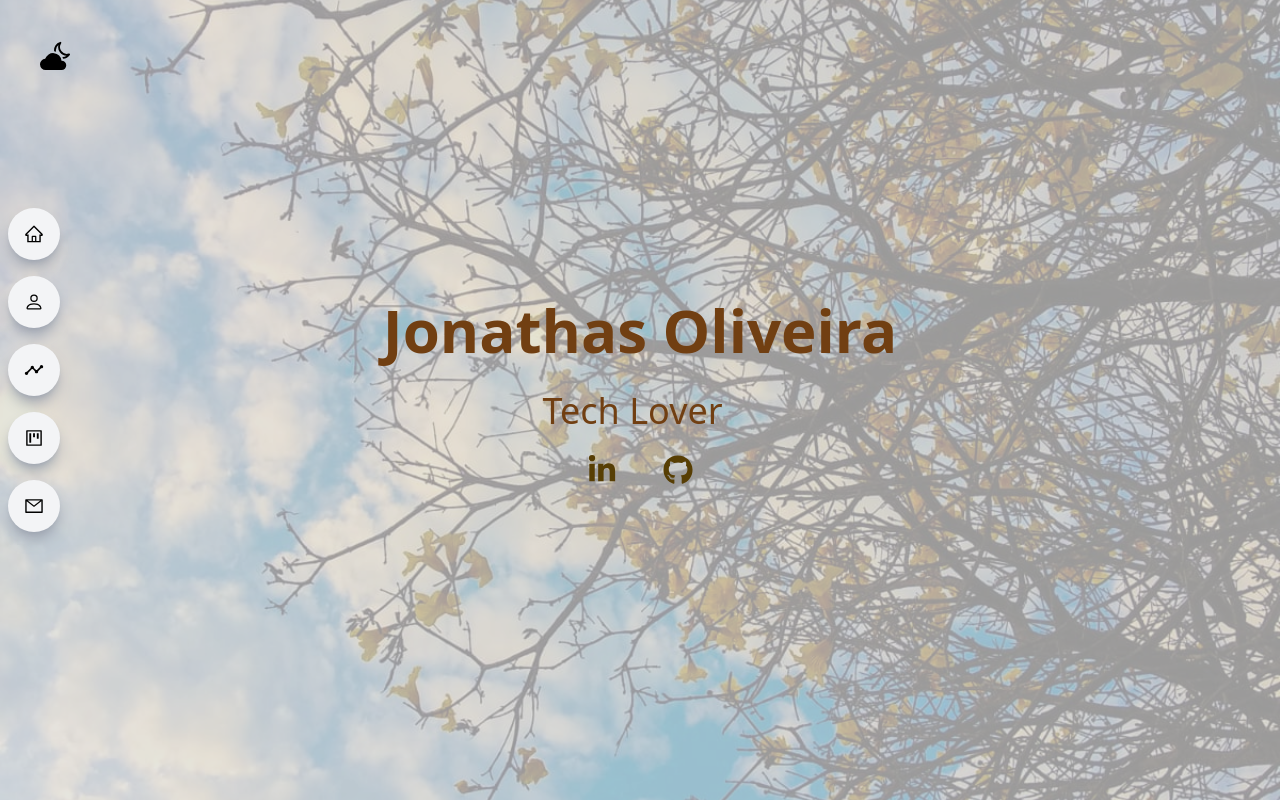
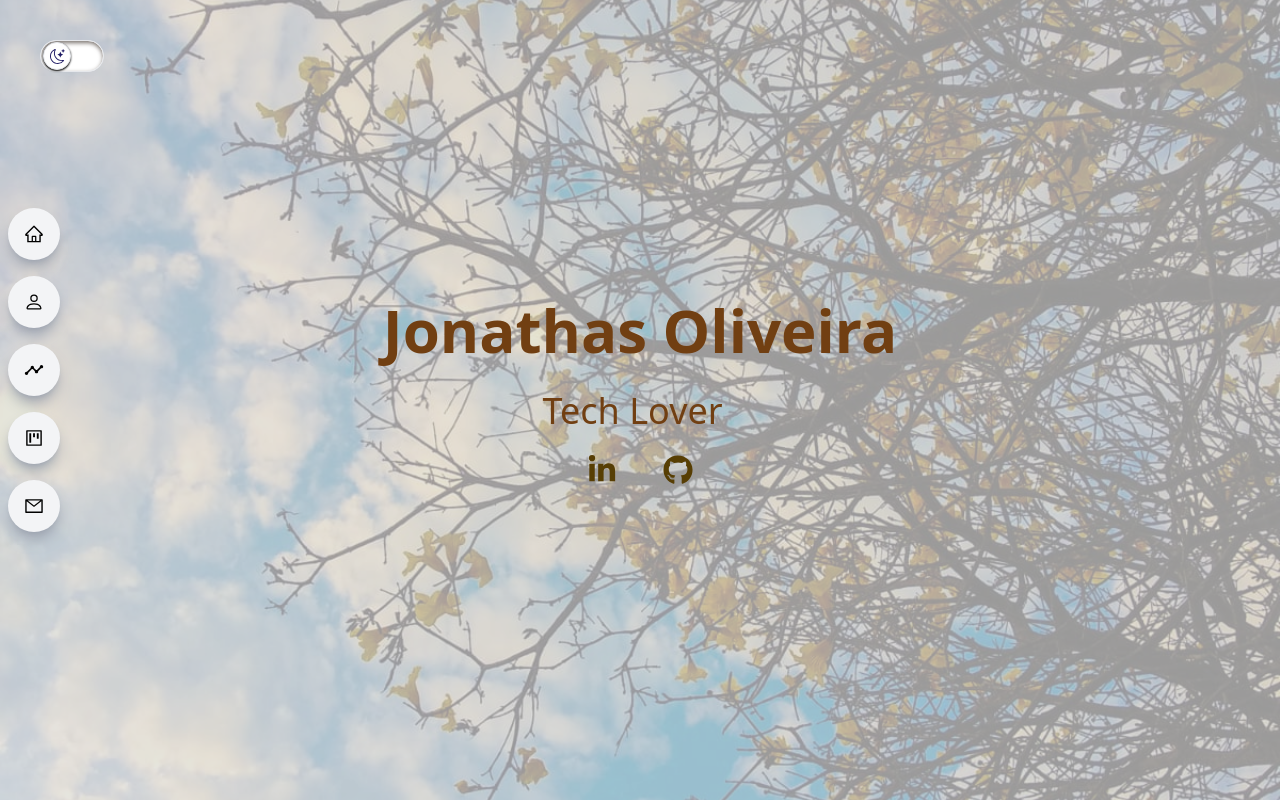
Before and after one commit to jonnoliveira/jonnoliveira.github.io, a React (Vite) app: page / in a window 1280 px wide. Shown: the top 802 px of the page. Built offline with nearby package versions, Linux system fonts and the light colour scheme.

Commit message:
feat: added full implementation of the dark mode theme

```diff
--- a/src/components/HandleTheme.jsx
+++ b/src/components/HandleTheme.jsx
@@ -1,22 +1,27 @@
 import React, { useEffect, useState } from 'react'
-import { BsCloudMoonFill } from 'react-icons/bs'
-import { FaRegSun } from 'react-icons/fa'
+import { BsMoonStars } from 'react-icons/bs'
+import { PiSunHorizonBold } from 'react-icons/pi'
 import useHandleTheme from '../hook/useHandleTheme'
 
 function HandleTheme() {
   const { theme, handleThemeSwitch } = useHandleTheme()
 
   return (
-    <button
-      onClick={handleThemeSwitch}
-      className="fixed top-10 left-10 z-[99] dark:text-white"
+    <div className="fixed flex items-center top-10 left-10 z-[99] bg-white w-16 h-8 rounded-full shadow-inner shadow-stone-500 cursor-pointer border dark:bg-stone-400 dark:border-stone-300"
     >
-      {
-        theme === 'dark'
-          ? <FaRegSun size={30} />
-          : <BsCloudMoonFill size={30} />
-      }
-    </button >
+      <button
+        className="bg-white border w-7 h-7 ml-[0.15rem] dark:mr-[0.15rem] rounded-full shadow-sm shadow-black duration-500 ease-in-out dark:translate-x-[1.9rem]"
+        onClick={handleThemeSwitch}
+      >
+        <div className="w-full h-full flex items-center justify-center">
+          {
+            theme === 'dark'
+              ? <PiSunHorizonBold size={15} color={'#ddab35'} />
+              : <BsMoonStars size={15} color={'#1e1a65'} />
+          }
+        </div>
+      </button>
+    </div >
   );
 }
 
--- a/src/hook/useHandleTheme.jsx
+++ b/src/hook/useHandleTheme.jsx
@@ -1,7 +1,7 @@
 import { useEffect, useState } from 'react'
 
 function useHandleTheme() {
-  const [theme, setTheme] = useState("light")
+  const [theme, setTheme] = useState(null);
 
   useEffect(() => {
     if (window.matchMedia('(prefers-color-scheme: dark)').matches) {
@@ -22,6 +22,7 @@ function useHandleTheme() {
   const handleThemeSwitch = () => {
     setTheme(theme === "dark" ? "light" : "dark");
   }
+
   return { theme, handleThemeSwitch };
 }
 
--- a/src/pages/Home.jsx
+++ b/src/pages/Home.jsx
@@ -1,4 +1,3 @@
-import React, { useEffect } from 'react';
 import { TypeAnimation } from 'react-type-animation';
 import { FaLinkedinIn, FaGithub } from 'react-icons/fa';
 import bg_image from '../assets/home_img.jpg';
--- a/src/pages/Resume.jsx
+++ b/src/pages/Resume.jsx
@@ -41,7 +41,7 @@ function Resume() {
           ))
         }
 
-        <h4 className="text-xl font-semibold text-center text-[#573e04] mt-10 dark:text-white/70">Keeping an eye on:</h4>
+        <h4 className="text-xl font-semibold text-center text-[#573e04] mt-10 dark:text-white">Keeping an eye on:</h4>
 
         <div className="flex flex-wrap items-center justify-center">
 
```
